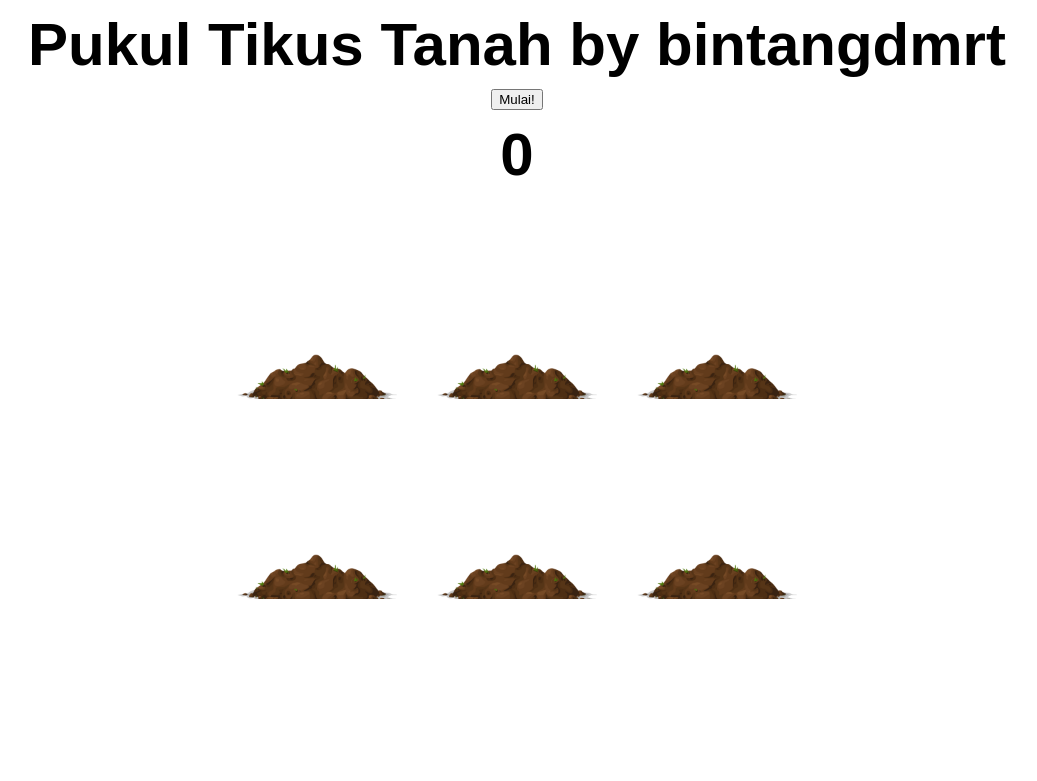
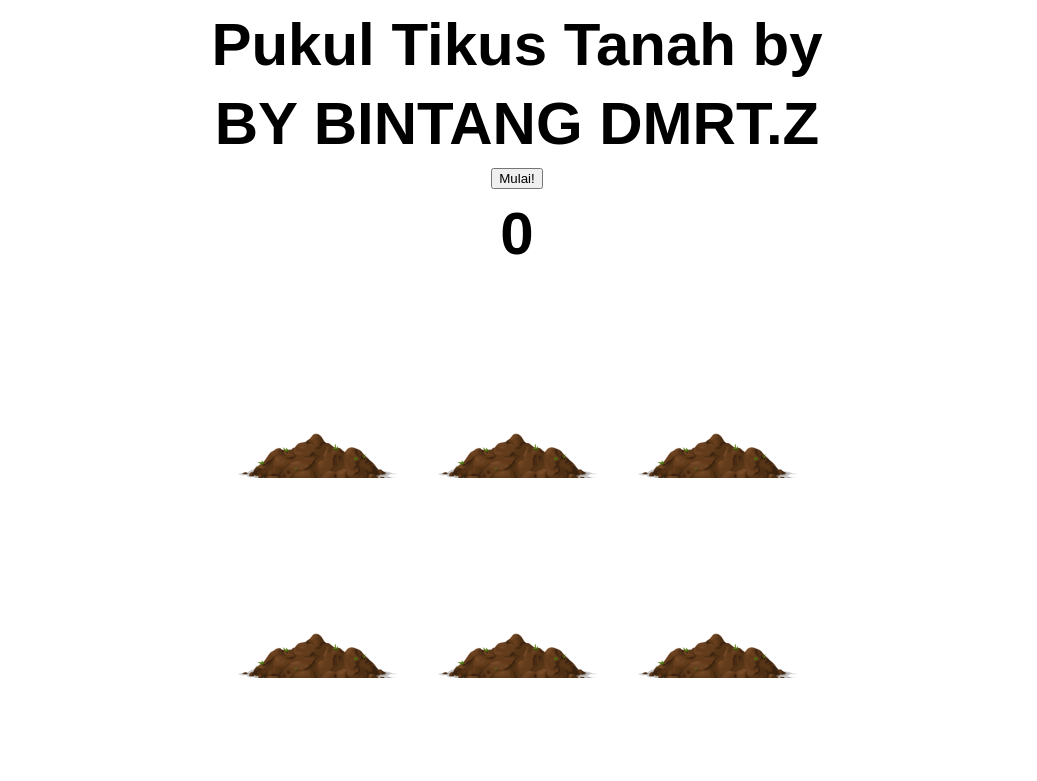
Before and after one commit to bintangdemarta/pukul-tikus-tanah, a plain HTML site: page index.html in a window 1280 px wide. Shown: the whole page, without its empty margins (123-1160 px from the left). Drawn offline with Linux system fonts and the light colour scheme.

Commit message:
mengubah index lagi

```diff
--- a/index.html
+++ b/index.html
@@ -9,7 +9,8 @@
 </head>
 
 <body>
-  <h1>Pukul Tikus Tanah by bintangdmrt</h1>
+  <h1>Pukul Tikus Tanah by</h1>
+  <h2>BY BINTANG DMRT.Z</h2>
 
   <button type="button" class="mulai" onclick="mulai()">Mulai!</button>
 
```
